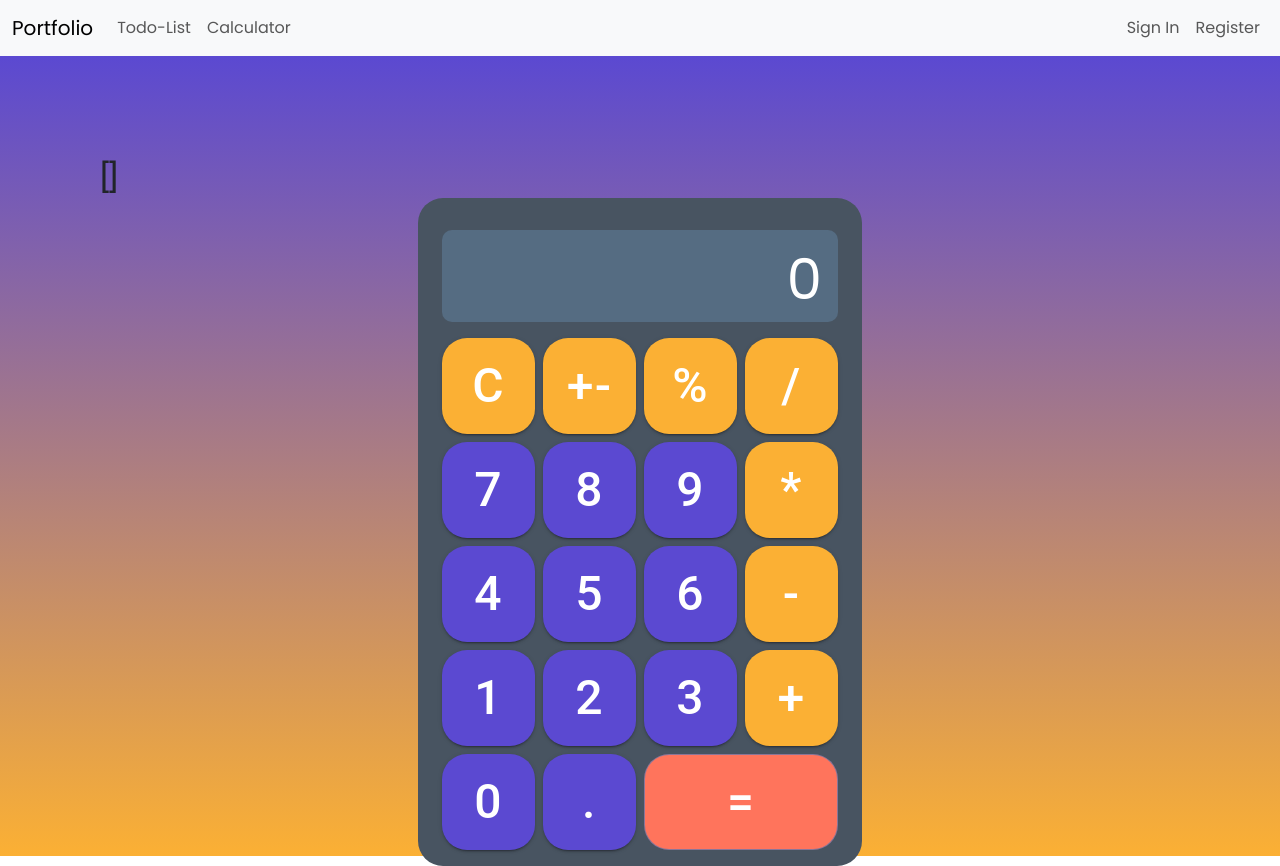
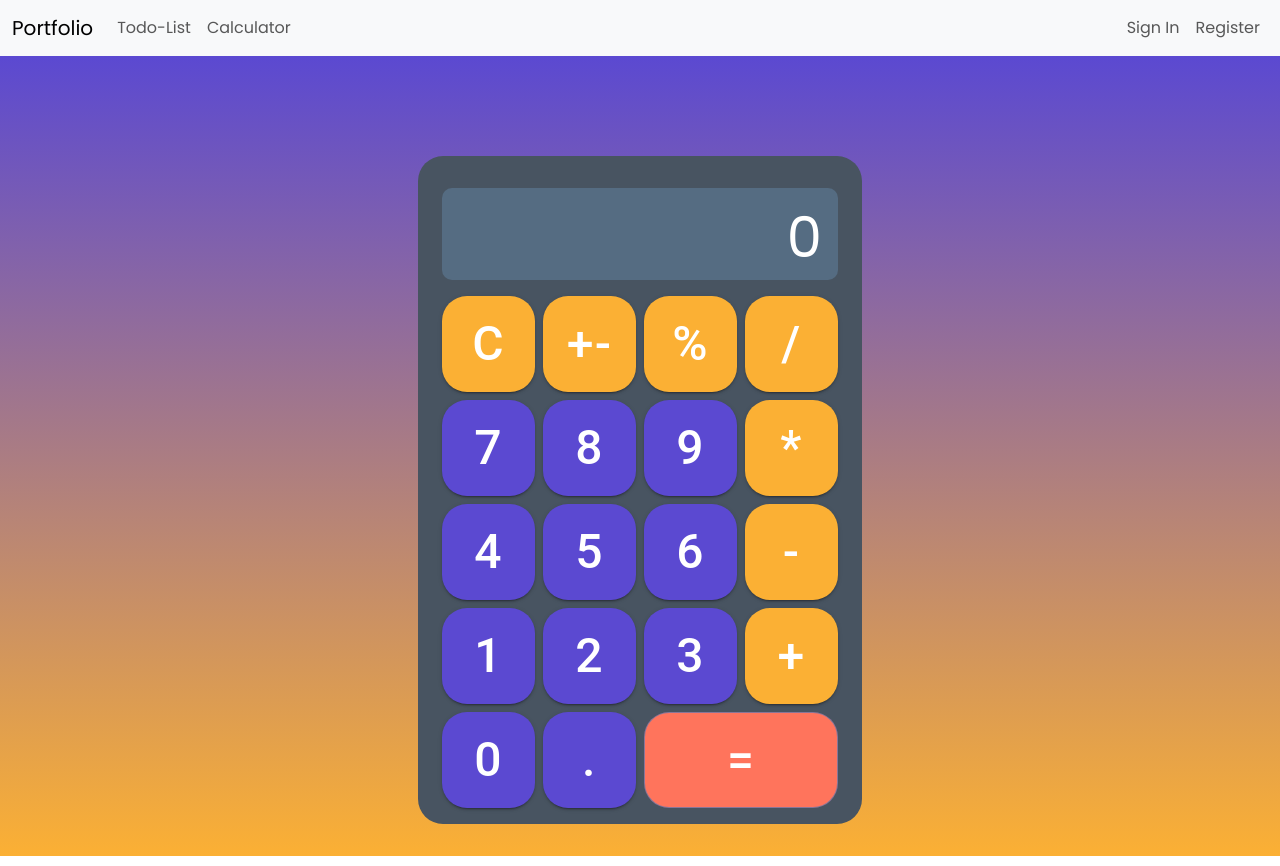
Before and after one commit to leanhduy/react-learning, a React (Create React App) app: page /calculator in a window 1280 px wide. Built offline with nearby package versions, Linux system fonts and the light colour scheme.

Commit message:
fix Todos.css reference

```diff
--- a/src/components/mini1/TodosApp.js
+++ b/src/components/mini1/TodosApp.js
@@ -1,7 +1,7 @@
 import { useState } from 'react'
 import TodoList from './TodoList'
 import { OptionContext } from './utils/context'
-import '../../styles/todos.css'
+import '../../styles/mini1.css'
 import styled from 'styled-components'
 
 const TodoAppTitle = styled.div.attrs({ id: 'title' })`
--- a/src/components/mini2/CalcApp.js
+++ b/src/components/mini2/CalcApp.js
@@ -220,9 +220,6 @@ const CalcApp = () => {
                 padding: '100px',
             }}
         >
-            <Typography variant="h4" color="warning">
-                {JSON.stringify(expression)}
-            </Typography>
             <Container
                 maxWidth="xs"
                 sx={{
```
Also changed, not shown: src/components/mini1/ClearAllTodos.js (+2 -5 lines), src/styles/mini1.css (renamed from src/styles/Todos.css).
